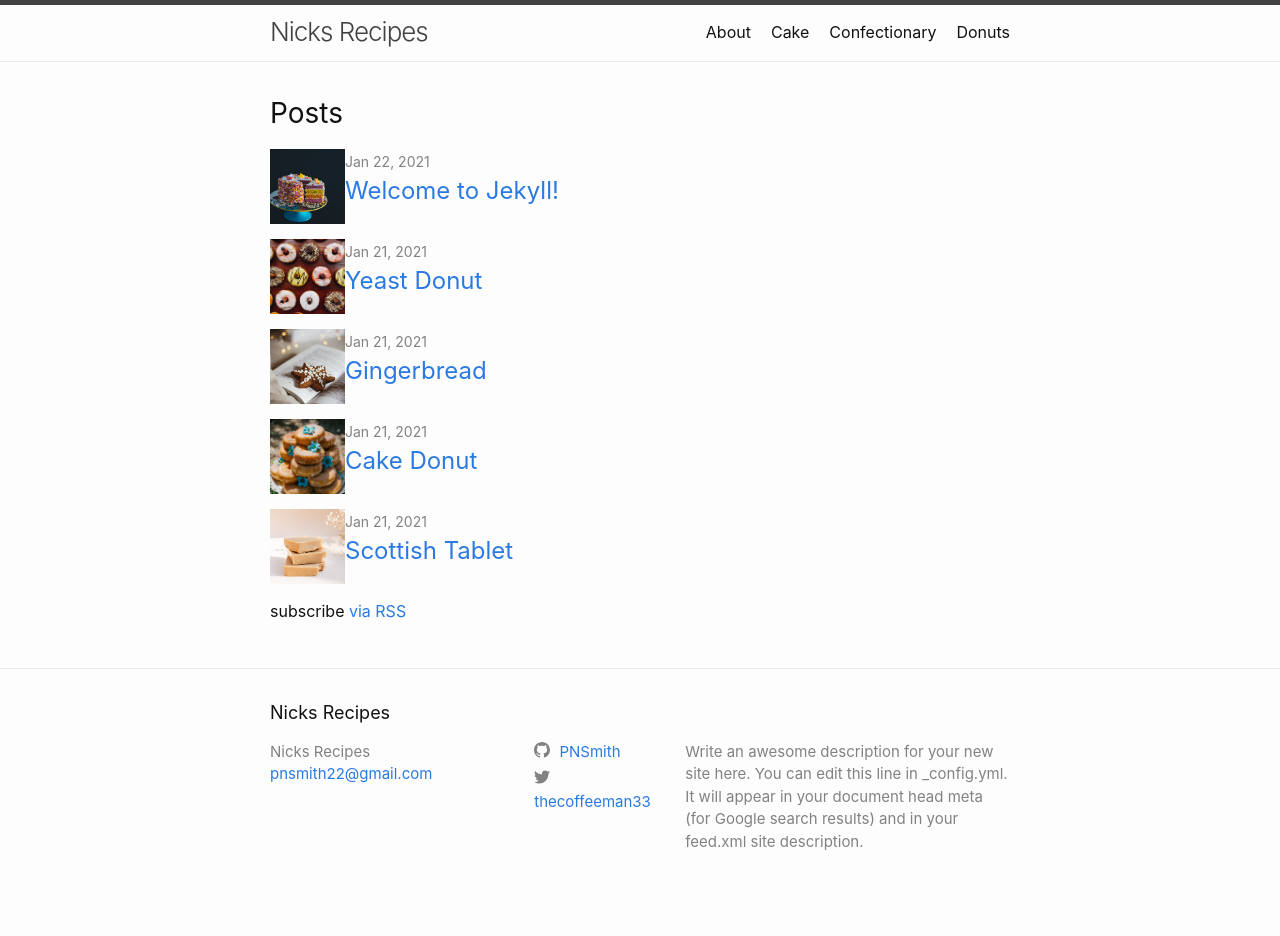
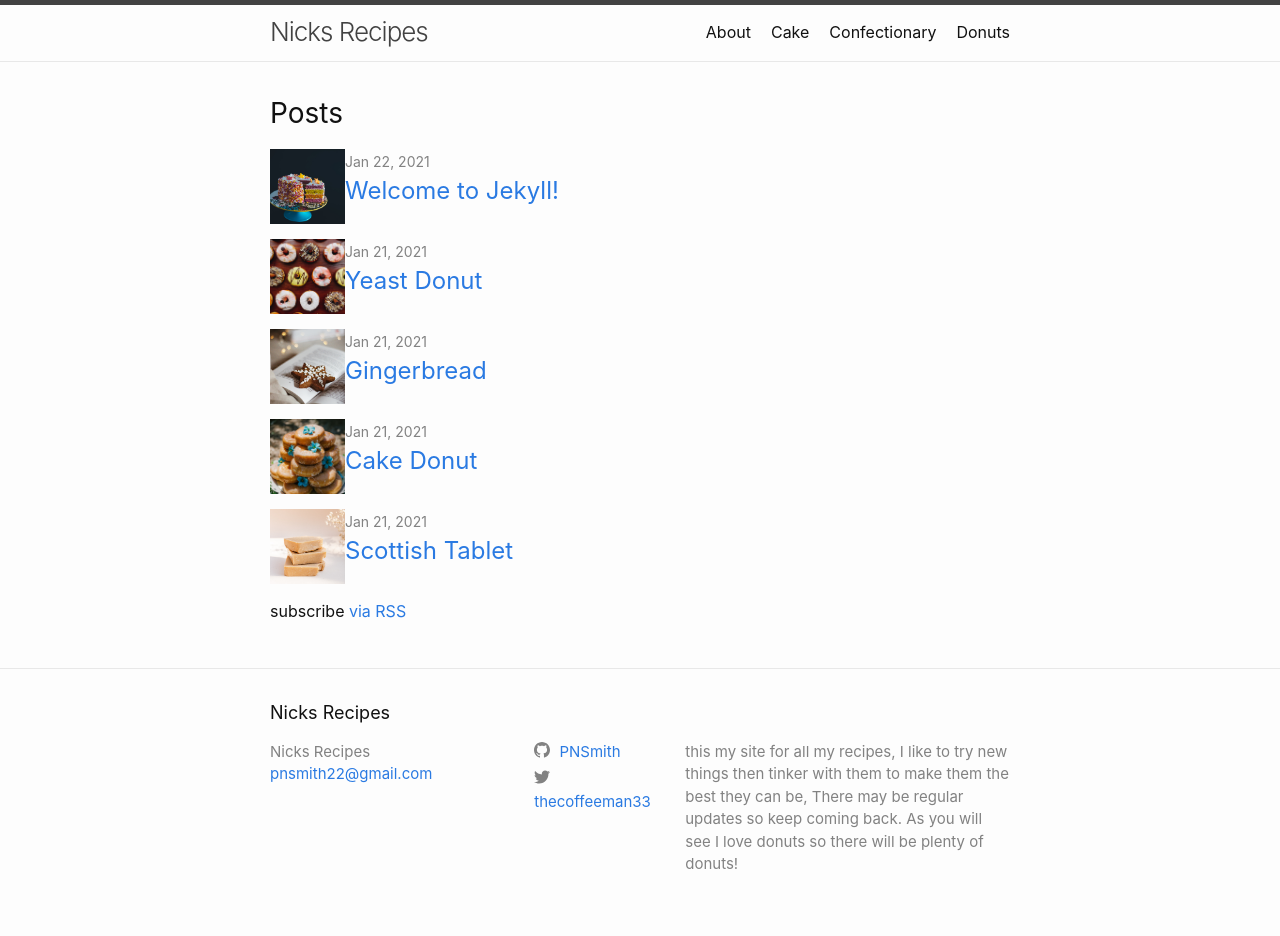
Before and after one commit to PNSmith/pnsmith.github.io, a Jekyll site: the page built from index.markdown, in a window 1280 px wide. Built offline with Jekyll 4.4.1, drawn with Linux system fonts in a browser that asks for light colours; before the commit the page ends 913 px from its top, so only the background shows below that.

Commit message:
config update

```diff
--- a/_config.yml
+++ b/_config.yml
@@ -21,9 +21,8 @@
 title: Nicks Recipes
 email: pnsmith22@gmail.com
 description: >- # this means to ignore newlines until "baseurl:"
-  Write an awesome description for your new site here. You can edit this
-  line in _config.yml. It will appear in your document head meta (for
-  Google search results) and in your feed.xml site description.
+  this my site for all my recipes, I like to try new things then tinker with them to make them the best they can be,
+  There may be regular updates so keep coming back. As you will see I love donuts so there will be plenty of donuts!
 baseurl: "/blog" # the subpath of your site, e.g. /blog
 url: "https://pnsmith.github.io" # the base hostname & protocol for your site, e.g. http://example.com
 twitter_username: thecoffeeman33
--- a/_sass/minima/_feed.scss
+++ b/_sass/minima/_feed.scss
@@ -38,12 +38,12 @@
     object-fit: cover;
 }
 .title {
-    font-weight: 400;
+    font-weight: bold;
 }
 .excerpt {
     font-style: italic;
 }
 .date {
-    color: red;
+    color: darkgray;
     font-size: 8pt;
 }
```
